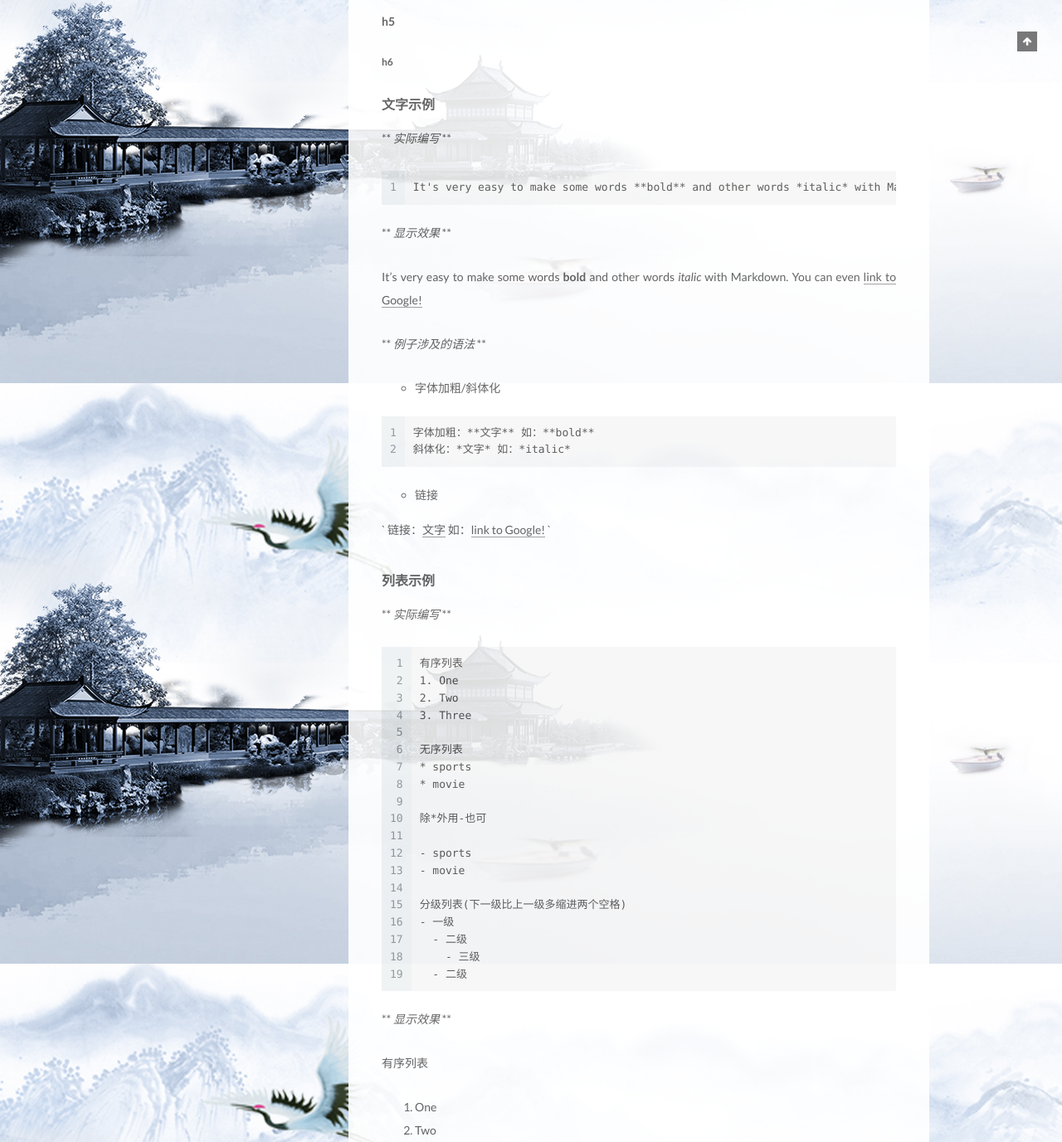
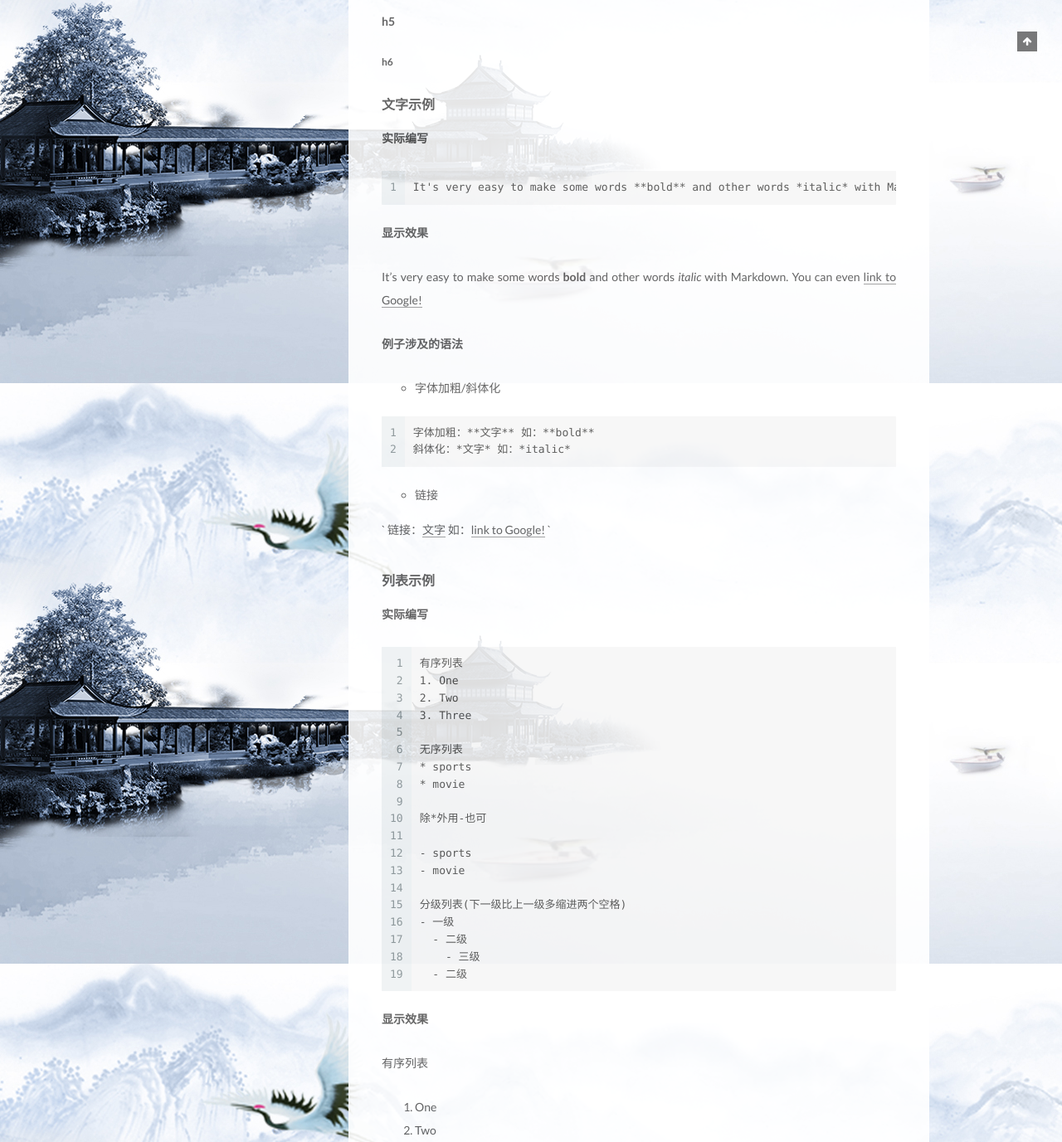
Before and after one commit to JellyPoker/JellyPoker.github.io, a Jekyll site: the page built from _posts/2018-08-21-the-post-6392.md, in a window 1280 px wide. Shown: the part 938-2315 px from the top of the page at 83% size. Built offline with Jekyll 4.4.1, drawn with Linux system fonts in a browser that asks for light colours; comment, search, counter and statistics services are not loaded.

`````diff
--- a/_posts/2018-08-21-the-post-6392.md
+++ b/_posts/2018-08-21-the-post-6392.md
@@ -1,10 +1,10 @@
 ---
-title: Markdown简易语法
 layout: post
 tags:
   - markdown
   - 语法
   - 常用
+title: Markdown简易语法
 category: 小芝士
 ---
 ### 前言
@@ -33,17 +33,17 @@ Markdown 是一个 Web 上使用的文本到HTML的转换工具，可以通过
 
 
 #### 文字示例
-** *实际编写* **
+**实际编写**
 
 ```
 It's very easy to make some words **bold** and other words *italic* with Markdown. You can even [link to Google!](http://google.com)
 ```
 
-** *显示效果* **
+**显示效果**
 
 It's very easy to make some words **bold** and other words *italic* with Markdown. You can even [link to Google!](http://google.com)
 
-** *例子涉及的语法* **
+**例子涉及的语法**
 - 字体加粗/斜体化
 
 ```
@@ -56,7 +56,7 @@ It's very easy to make some words **bold** and other words *italic* with Markdow
 链接：[文字](网址) 如：[link to Google!](http://google.com)
 `
 #### 列表示例
-** *实际编写* **
+**实际编写**
 
 ```
 有序列表
@@ -80,7 +80,7 @@ It's very easy to make some words **bold** and other words *italic* with Markdow
   - 二级
 ```
 
-** *显示效果* **
+**显示效果**
 
 
 有序列表
@@ -104,7 +104,7 @@ It's very easy to make some words **bold** and other words *italic* with Markdow
   - 二级
 
 #### 块状示例
-** *实际编写* **
+**实际编写**
 
 ````
 引用
@@ -122,7 +122,7 @@ if (isAwesome){
 
 ````
 
-** *显示效果* **
+**显示效果**
 引用
 
 > Coffee. The finest organic suspension ever devised... I beat the Borg with it.
`````
